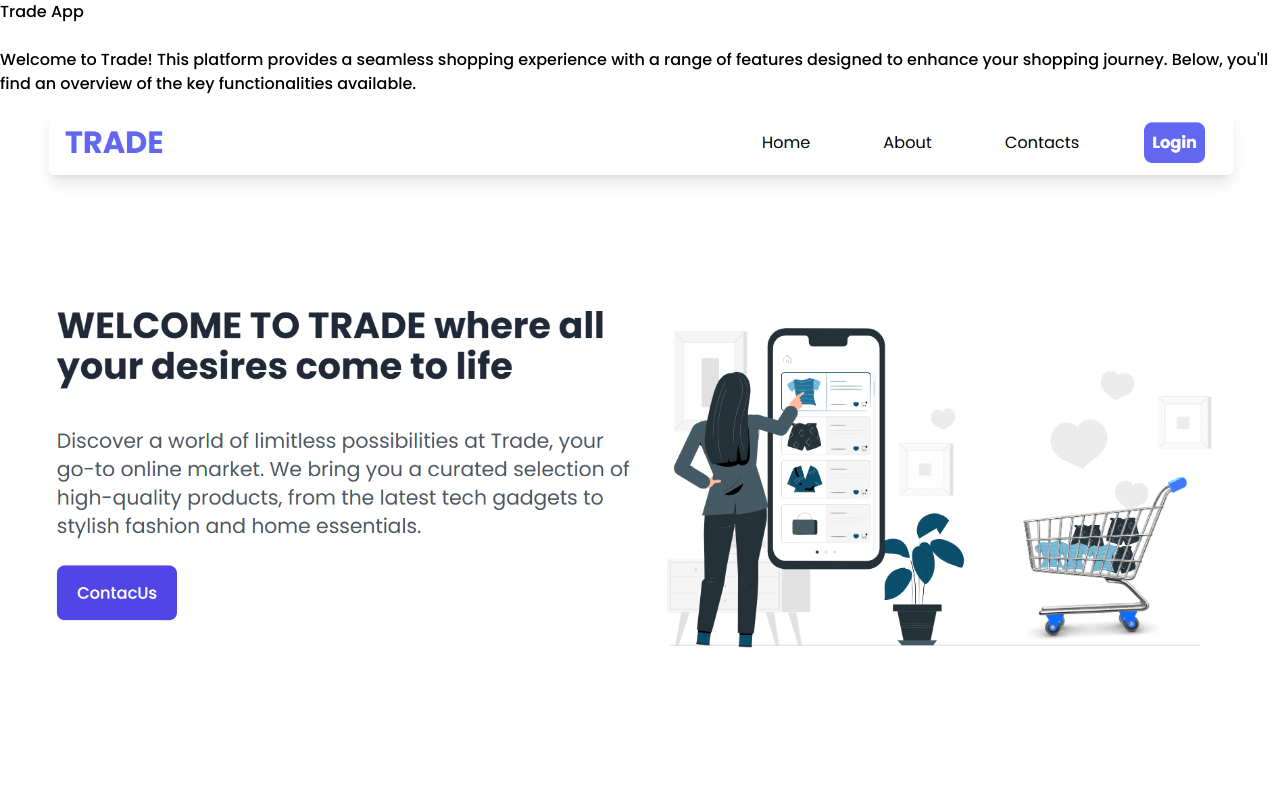
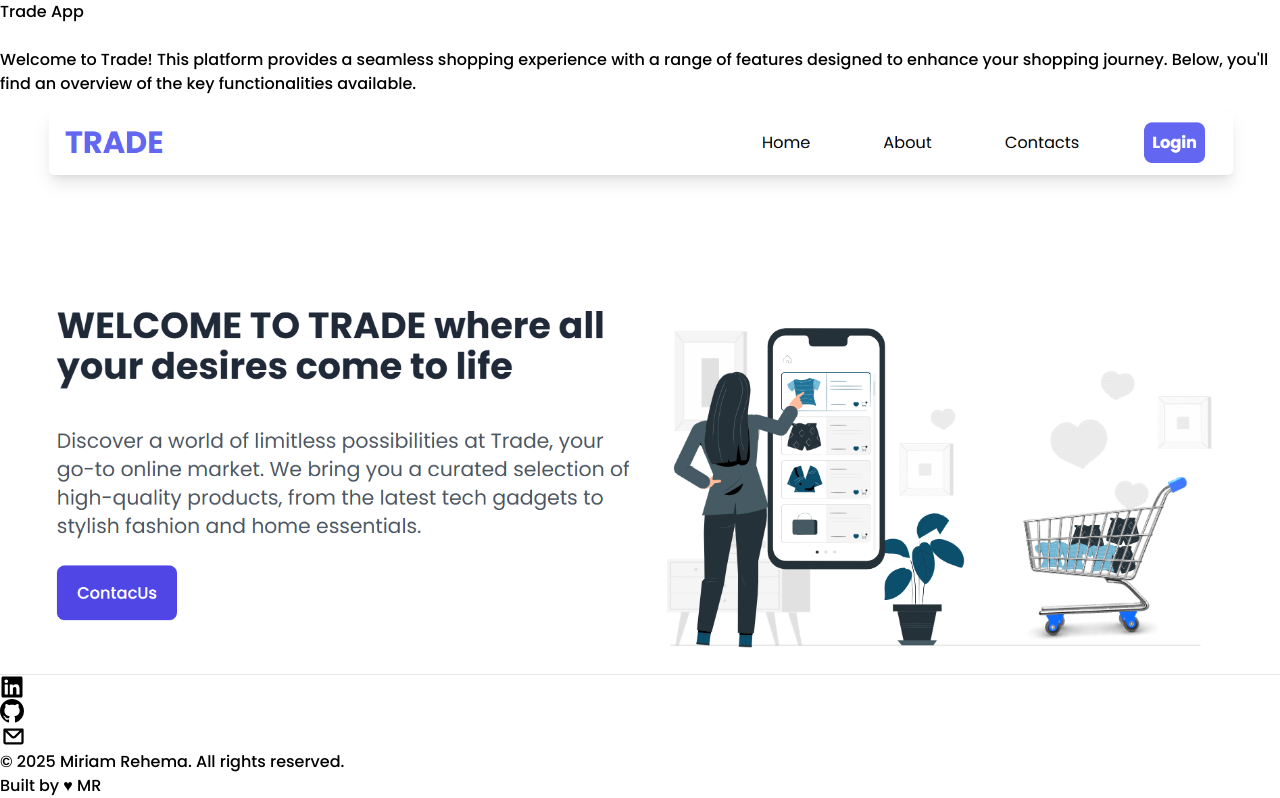
Before and after one commit to MiriamRehema/Miriam-2-Portfolio, a React (Vite) app: page / in a window 1280 px wide. Shown: the part 8709-9507 px from the top of the page. Before the commit the page ends 9383 px from the top, so only its background shows below. Built offline with nearby package versions, Linux system fonts and the light colour scheme.

Commit message:
added both contactme and footer

```diff
--- a/src/App.jsx
+++ b/src/App.jsx
@@ -4,6 +4,8 @@ import Home from "./components/Home";
 import About from "./components/About";
 import Projects from "./components/Projects";
 import Skills from "./components/Skills";
+import Contactme from "./components/Contactme";
+import Footer from "./components/Footer";
 function App() {
   return (
    <>
@@ -12,6 +14,8 @@ function App() {
    <About/>
    <Skills/>
    <Projects/>
+   <Contactme/>
+   <Footer/>
 
    </>
   );
```
